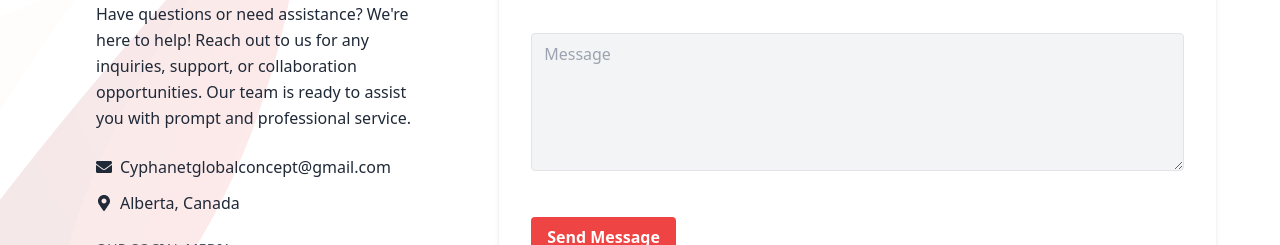
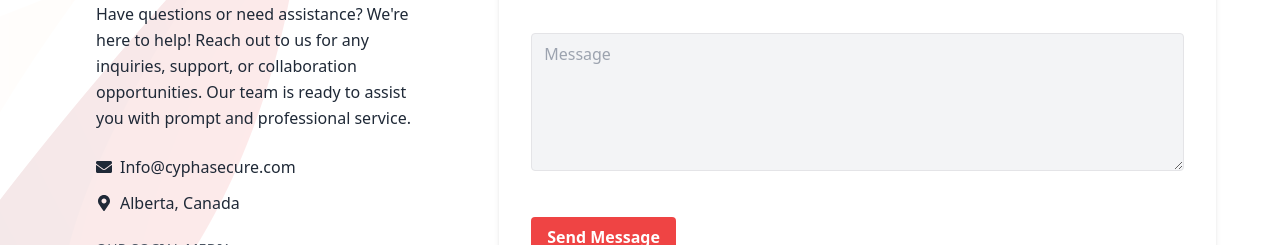
Before and after one commit to santos-alaska/cyphasecure, a React (Vite) app: page / in a window 1280 px wide. Shown: the part 4964-5209 px from the top of the page. Built offline with nearby package versions, Linux system fonts and the light colour scheme.

Commit message:
updated the ommited email

```diff
--- a/src/ui_components/ContactSection.jsx
+++ b/src/ui_components/ContactSection.jsx
@@ -70,7 +70,7 @@ const ContactSection = () => {
                 <div className="space-y-3">
                   <div className="flex items-center gap-2">
                     <FaEnvelope />
-                    <span>Cyphanetglobalconcept@gmail.com</span>
+                    <span>Info@cyphasecure.com</span>
                   </div>
                   <div className="flex items-center gap-2">
                     <FaMapMarkerAlt />
```
